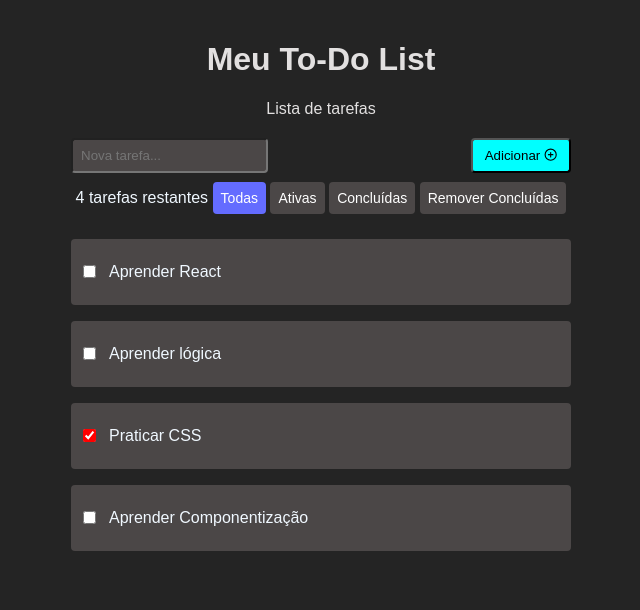
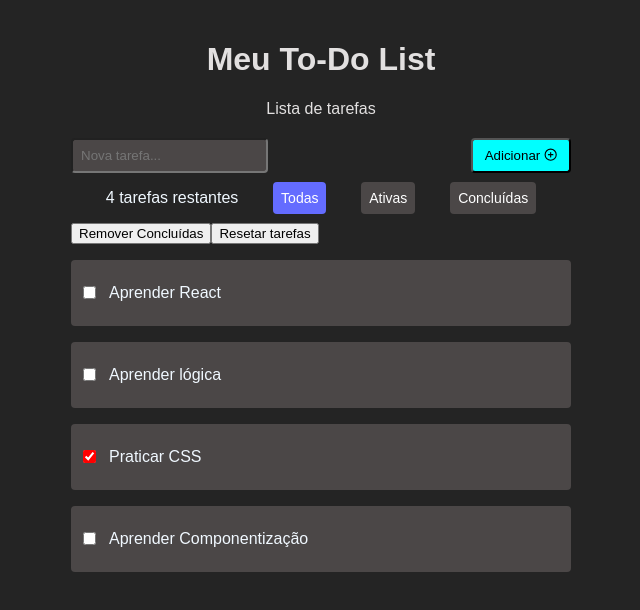
Before and after one commit to polyanetuag/todo-list, a React (Vite) app: page / in a window 1280 px wide. Shown: the top 610 px of the page, without its empty margins (319-959 px from the left). Built offline with nearby package versions, Linux system fonts and the light colour scheme.

Commit message:
feat: add reset button to clear tasks from localStorage and update state

```diff
--- a/src/componentes/TaskList/index.jsx
+++ b/src/componentes/TaskList/index.jsx
@@ -94,8 +94,18 @@ export function TaskList() {
         >
           Concluídas
         </button>
+      </div>
+      <div className="action-localstorage">
         <button onClick={() => setTasks(tasks.filter((task) => !task.done))}>
           Remover Concluídas
+        </button>
+        <button
+          onClick={() => {
+            localStorage.removeItem("tasks");
+            setTasks([]);
+          }}
+        >
+          Resetar tarefas
         </button>
       </div>
 
```
